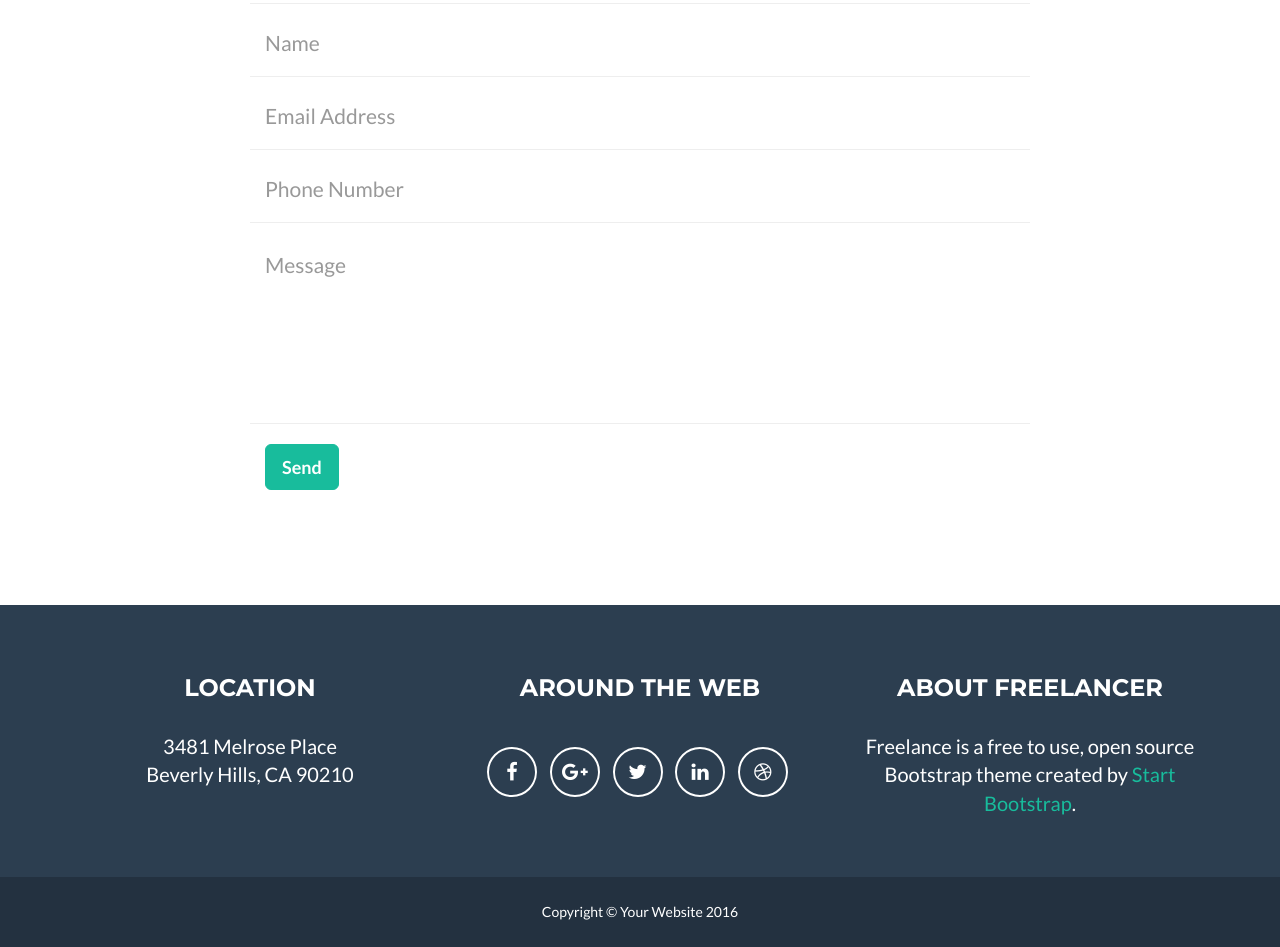
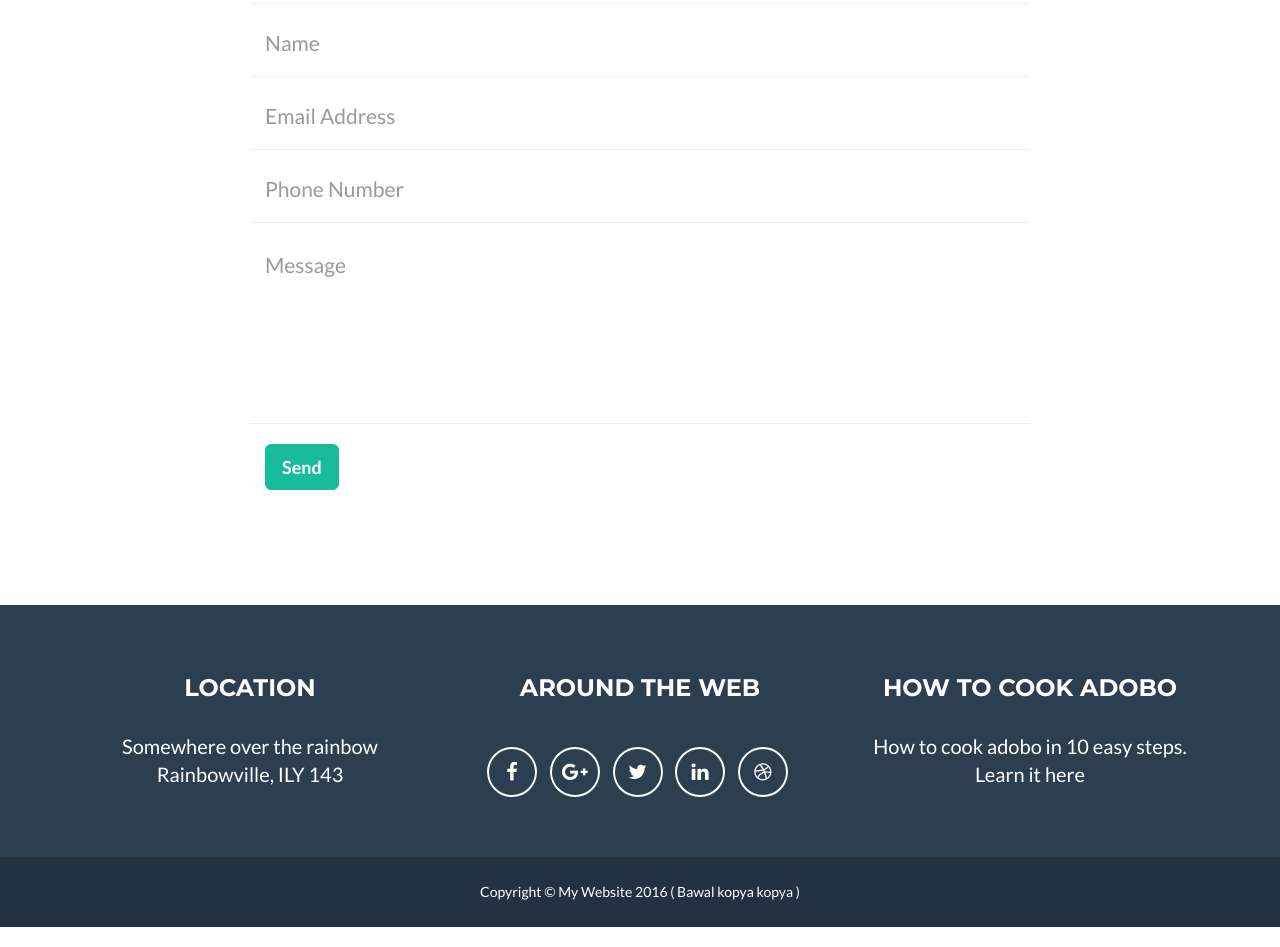
Before and after one commit to joson-domrix/joson-domrix.github.io, a website: page index.html in a window 1280 px wide. Shown: the part 2266-3213 px from the top of the page. Drawn offline with nearby package versions, Linux system fonts and the light colour scheme.

Commit message:
Update index.html

```diff
--- a/index.html
+++ b/index.html
@@ -243,8 +243,8 @@
                 <div class="row">
                     <div class="footer-col col-md-4">
                         <h3>Location</h3>
-                        <p>3481 Melrose Place
-                            <br>Beverly Hills, CA 90210</p>
+                        <p>Somewhere over the rainbow
+                            <br>Rainbowville, ILY 143</p>
                     </div>
                     <div class="footer-col col-md-4">
                         <h3>Around the Web</h3>
@@ -267,8 +267,8 @@
                         </ul>
                     </div>
                     <div class="footer-col col-md-4">
-                        <h3>About Freelancer</h3>
-                        <p>Freelance is a free to use, open source Bootstrap theme created by <a href="http://startbootstrap.com">Start Bootstrap</a>.</p>
+                        <h3>How to cook adobo</h3>
+                        <p>How to cook adobo in 10 easy steps. <a href="https://www.youtube.com/watch?v=ikEK_KbK33c"></a>Learn it here</p>
                     </div>
                 </div>
             </div>
@@ -277,7 +277,8 @@
             <div class="container">
                 <div class="row">
                     <div class="col-lg-12">
-                        Copyright &copy; Your Website 2016
+                        Copyright &copy; My Website 2016
+                        ( Bawal kopya kopya )
                     </div>
                 </div>
             </div>
```
